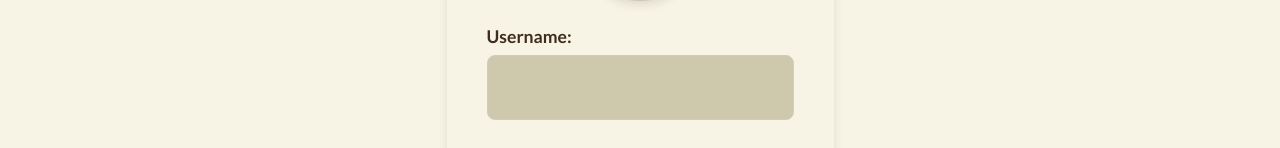
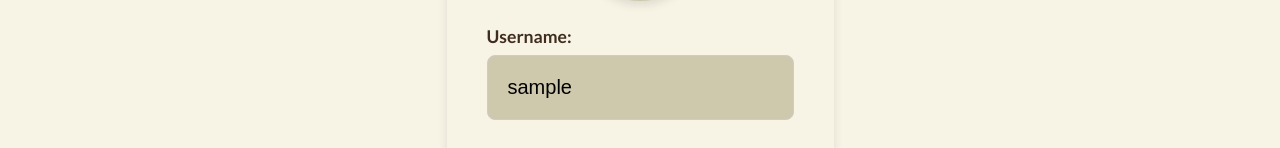
Before and after one commit to Jibril-Pa/KitHub-Project, a React app in the folder Kithub-Frontend/src/: page /settings in a window 1280 px wide. Shown: the part 393-541 px from the top of the page. Built offline with nearby package versions, Linux system fonts and the light colour scheme; sample sign-in values are in the browser's storage; the HTML template or start-up script is replaced by a standard one.

Commit message:
settings page properly renders user info

```diff
--- a/Kithub-Frontend/src/Settings.jsx
+++ b/Kithub-Frontend/src/Settings.jsx
@@ -3,7 +3,7 @@ import './Settings.css';
 import Navbar from './layout/Navbar';
 
 function Settings({ user }) {
-    console.log(user);
+    // State variables for user settings
     const [firstName, setFirstName] = useState('First Name');
     const [lastName, setLastName] = useState('Last Name');
     const [userName, setUserName] = useState('Username');
@@ -107,7 +107,7 @@ function Settings({ user }) {
                             <input
                                 type="text"
                                 id="userName"
-                                value={user.userName}
+                                value={user.username}
                                 onFocus={(e) => handleFocus(e, 'Username')}
                                 onBlur={(e) => handleBlur(e, 'Username')}
                                 onChange={handleUserNameChange}
```
